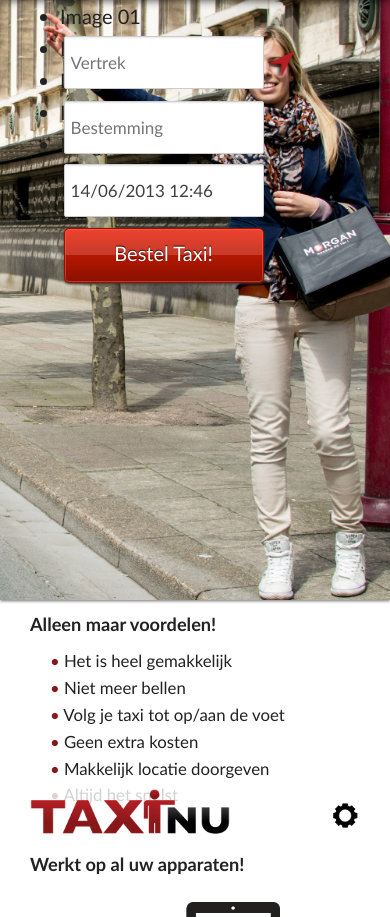
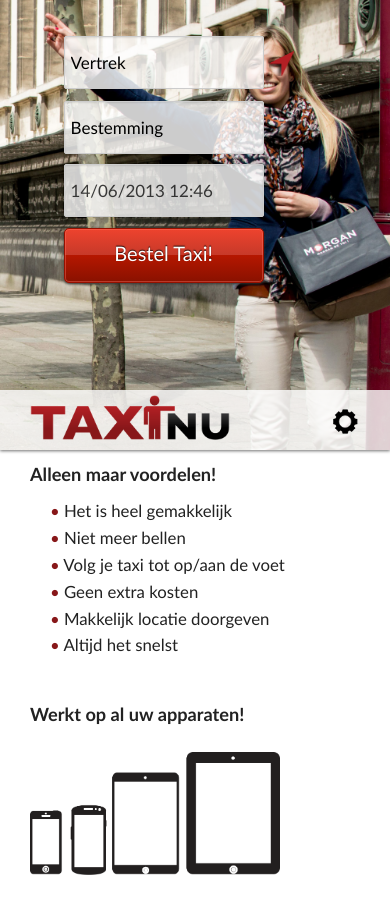
Before and after one commit to jeroenwouters/TaxiNu, a CodeIgniter app: page / in a window 390 px wide. Shown: the top 917 px of the page. Run offline with CodeIgniter, Linux system fonts and the light colour scheme; style sheets or scripts are compiled from the project's sources; some libraries are stand-ins or nearby versions.

Commit message:
Responsive bugs

```diff
--- a/application/config/config.php
+++ b/application/config/config.php
@@ -14,7 +14,7 @@
 | path to your installation.
 |
 */
-$config['base_url']	= 'http://localhost:8888/TaxiNu/';
+$config['base_url']	= 'http://192.168.0.121:8888/TaxiNu/';
 
 /*
 |--------------------------------------------------------------------------
--- a/application/views/v_header_detail.php
+++ b/application/views/v_header_detail.php
@@ -1,6 +1,6 @@
 
  		<header>
- 			<ul class="backslide">
+ 			<ul class="backslide hide-for-small">
             <li><span>Image 01</span></li>
             <li><span>Image 02</span></li>
             <li><span>Image 03</span></li>
@@ -30,7 +30,7 @@
 					<input name="adres1" type="text" value="<?php echo $_POST['adres1'];?>" placeholder="Brasschaat" id="address1">
 					<input name="adres2" type="text" value="<?php echo $_POST['adres2'];?>" placeholder="Antwerpen Centrum" id="address2">
 					<input name="tijd" type="text" value="<?php echo $_POST['tijd'];?>" placeholder="12 December 12:12" id="timedate">
-					<input name="personen" type="text" placeholder="Hoeveel personen?">
+					<input name="personen" type="text" placeholder="Hoeveel personen?" id="pers">
 					 <input type="hidden" name="naam">
 					 <input type="hidden" name="tel">
 					 <input type="hidden" name="email">
--- a/application/views/v_header_home.php
+++ b/application/views/v_header_home.php
@@ -1,5 +1,5 @@
 
-		<header>
+		<header class="homehead">
 		<div class="nav">
 			 <a href="<?php echo base_url();?>"><img src="<?php echo base_url();?>images/logo.png" width="200px"></a>
 <!-- 			 <img class="question_btn" src="<?php echo base_url();?>images/question.png" width="35px">
@@ -9,7 +9,7 @@
 
 			 </div>
 		</div>
-		<ul class="backslide">
+		<ul class="backslide hide-for-small">
             <li><span>Image 01</span></li>
             <li><span>Image 02</span></li>
             <li><span>Image 03</span></li>
@@ -51,16 +51,6 @@
 			</div>
 		</div>
 
-
-		<div class="info">
-			<img src="<?php echo base_url();?>images/question.png">
-			<ol>
-				<li>Vul uw <span style="color:red;">vertreklocatie</span> in!</li>
-				<li>Vul uw <span style="color:red">bestemming</span> in!</li>
-				<li>Kies gewenste <span style="color:red">uur/dag</span>!</li>
-			</ol>
-		</div>
-
 		</header>
 
 
@@ -87,7 +77,7 @@
 
     	</div>
 
-		<div class="row" style="z-index: 10">
+		<div class="row hide-for-small" style="z-index: 10">
 		    <div class="twelve columns">
 		        <h1 style="text-align:center">Dit is Taxinu.be!</h1>
 				<div class="videoWrapper">
--- a/javascripts/user.js
+++ b/javascripts/user.js
@@ -44,9 +44,8 @@ $(function() {
 				    top: '+=120'
 				  });
  		  		$('.search').animate({
-				    top: '+=60'
+				    top: '+=80'
 				  });
- 		  		$('.nav').hide();
  		  });
           ///slideshow code here
           $('.errors').remove();
--- a/stylesheets/admin.less
+++ b/stylesheets/admin.less
@@ -195,12 +195,6 @@ filter: progid:DXImageTransform.Microsoft.gradient( startColorstr='#ffffff', end
 		line-height: 15px;
 		word-wrap: break-word;
 		white-space: pre-wrap;
-
-
-		&:after{
-		margin-left: 5px;
-		content: '>';
-		}
 	}
 
 	.bestemming{
--- a/stylesheets/background.css
+++ b/stylesheets/background.css
@@ -1,6 +1,4 @@
 
-@media only screen
-and (min-width: 800px){
 .backslide,
 .backslide:after {
     position: absolute;
@@ -156,7 +154,7 @@ and (min-width: 800px){
 	100% { opacity: 0 }
 }
 
-}
+
 
 /* Fallback */
 .no-cssanimations .backslide li span{
--- a/stylesheets/styles.less
+++ b/stylesheets/styles.less
@@ -7,19 +7,19 @@ html, body{
 
 
 
-body:before
-{
-   content: "";
-   position: fixed;
-   top: -10px;
-   left: 0;
-   width: 100%;
-   height: 10px;
-   z-index: 100;
-   -webkit-box-shadow: 0px 0px 10px rgba(0,0,0,.8);
-   -moz-box-shadow: 0px 0px 10px rgba(0,0,0,.8);
-   box-shadow: 0px 0px 10px rgba(0,0,0,.8);
- }
+// body:before
+// {
+//    content: "";
+//    position: fixed;
+//    top: -10px;
+//    left: 0;
+//    width: 100%;
+//    height: 10px;
+//    z-index: 100;
+//    -webkit-box-shadow: 0px 0px 10px rgba(0,0,0,.8);
+//    -moz-box-shadow: 0px 0px 10px rgba(0,0,0,.8);
+//    box-shadow: 0px 0px 10px rgba(0,0,0,.8);
+//  }
 /* Webkit */
 ::selection {
     background: #ee432e;
@@ -184,6 +184,7 @@ footer{
 	}
 }
 
+
 #loading2{
 	position: relative;
 	background-color: rgba(255,255,255,0.86);
@@ -330,6 +331,34 @@ and (max-width: 480px){
 
 	}
 
+	::-webkit-input-placeholder {
+   color: black;
+}
+
+:-moz-placeholder { /* Firefox 18- */
+   color: black;
+}
+
+::-moz-placeholder {  /* Firefox 19+ */
+   color: black;
+}
+
+:-ms-input-placeholder {
+   color: black;
+}
+
+	.homehead{
+		min-height:450px !important;
+	}
+
+	input{
+		background-color: rgba(255, 255, 255, 0.8) !important;
+	}
+
+	#pers{
+		margin-left: 10px !important;
+	}
+
 	.detail .hidehelp{
 		display:none;
 
@@ -367,7 +396,7 @@ and (max-width: 480px){
 	}
 
 	.nav{
-		position: fixed !important;
+		position: absolute;
 		bottom:0;
 		z-index: 9999;
 	}
@@ -379,7 +408,6 @@ and (max-width: 480px){
 	}
 
 	header{
-		height:100%;
 		overflow: hidden;
 		background-image: url(../images/backtax.jpg);
 	}
@@ -390,6 +418,17 @@ and (max-width: 480px){
 	// 	overflow: hidden;
 
 	// }
+
+.reveal-modal, .reveal-modal.small, .reveal-modal.medium, .reveal-modal.large, .reveal-modal.xlarge {
+width: 80%;
+top: 15px;
+left: 50%;
+margin-left: -40%;
+padding: 20px;
+height: auto;
+position: fixed;
+z-index: 99999999;
+}
 
 	h1{
 		font-size: 1.3em !important;
```
